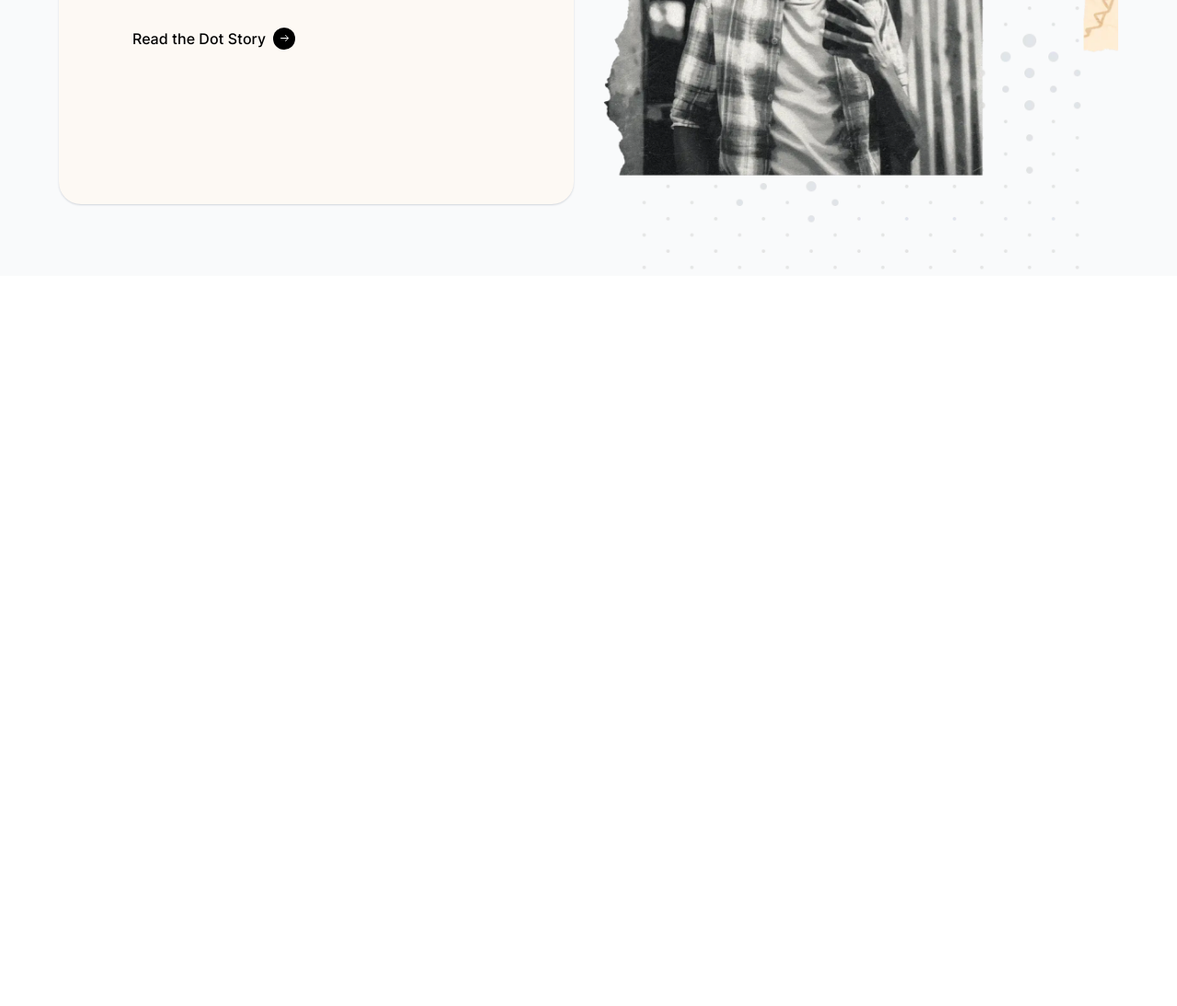
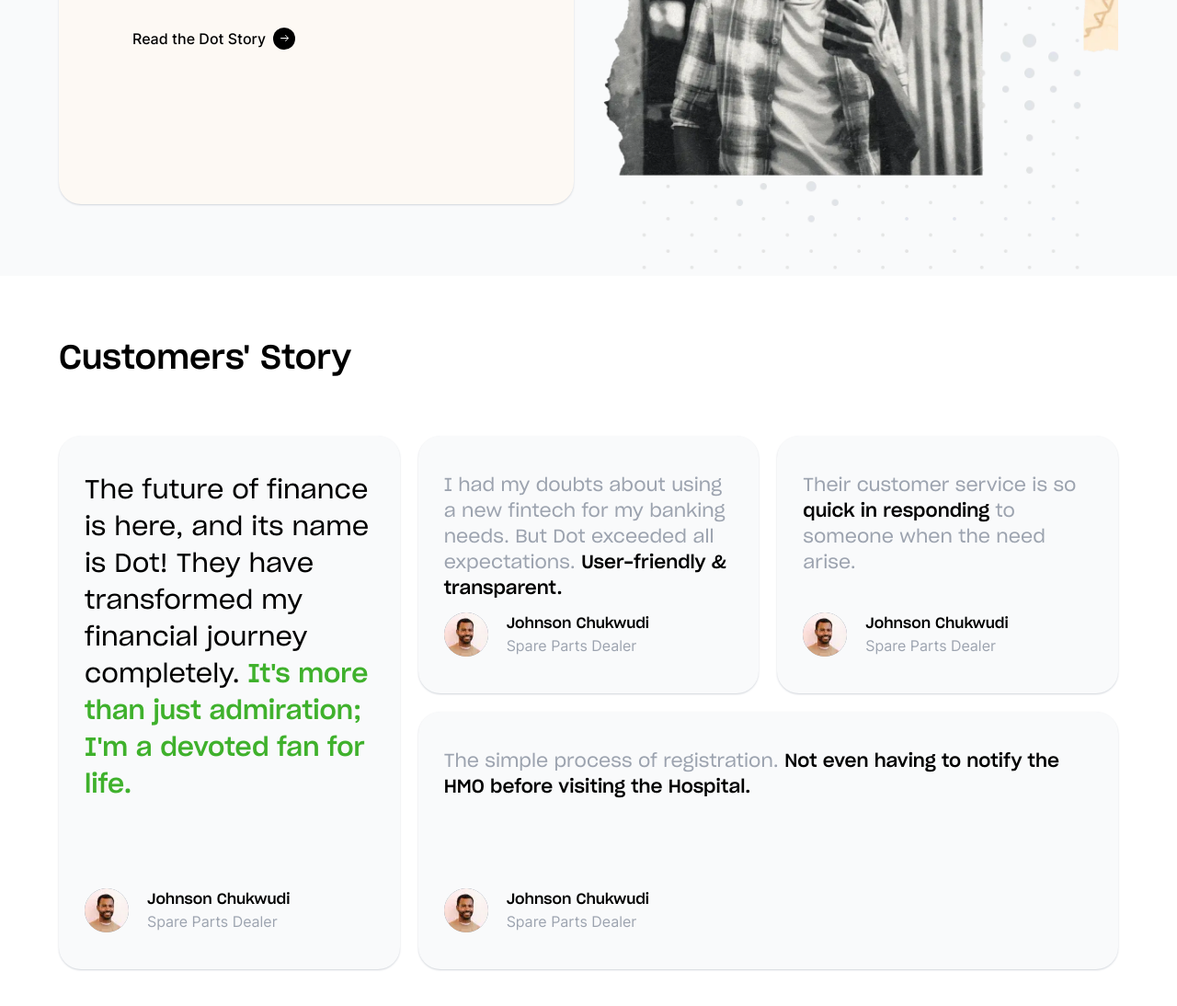
Before and after one commit to professor-12/dot-ai-clone, an Astro site: page / in a window 1280 px wide. Shown: the part 4646-5740 px from the top of the page at 92% size. Before the commit the page ends 4946 px from the top, so only its background shows below. Built offline with nearby package versions, Linux system fonts and the light colour scheme; Astro itself is replaced by a stand-in of ours.

Commit message:
Create ui-design for customer story component

```diff
--- /dev/null
+++ b/src/components/CustomersStory.astro
@@ -0,0 +1,141 @@
+---
+import { Image } from "astro:assets";
+---
+
+<section class="bg-white py-[70px] font-grosek text-black">
+    <div class="contain">
+        <div class="space-y-16">
+            <h1 class="text-4xl font-medium">Customers' Story</h1>
+            <div class="grid md:grid-cols-3 gap-5">
+                <div
+                    class="py-10 px-7 flex flex-col justify-between row-span-2 bg-[#f9fafb] shadow-gray-300 rounded-3xl shadow-sm"
+                >
+                    <p class="text-2xl lg:text-[28px] lg:leading-10">
+                        The future of finance is here, and its name is Dot! They
+                        have transformed my financial journey completely.<span
+                            class="text-[#3fb12c] font-medium"
+                        >
+                            It's more than just admiration; I'm a devoted fan
+                            for life.
+                        </span>
+                    </p>
+                    <div class="flex space-x-5">
+                        <div
+                            class="h-12 shrink-0 w-12 overflow-hidden rounded-full bg-gray-400"
+                        >
+                            <Image
+                                src="/images/profile4.webp"
+                                width={100}
+                                height={100}
+                                alt=""
+                                class="h-full w-full"
+                            />
+                        </div>
+                        <div>
+                            <h2 class="font-medium">Johnson Chukwudi</h2>
+                            <p class="text-gray-400 font-inter text-base">
+                                Spare Parts Dealer
+                            </p>
+                        </div>
+                    </div>
+                </div>
+                <div
+                    class="py-10 px-7 bg-[#f9fafb] min-h-[280px] justify-between flex flex-col shadow-gray-300 rounded-3xl shadow-sm"
+                >
+                    <p class="text-lg xl:text-xl text-gray-400 lg:leading-7">
+                        I had my doubts about using a new fintech for my banking
+                        needs. But Dot exceeded all expectations. <span
+                            class="text-black font-medium"
+                        >
+                            User-friendly & transparent.
+                        </span>
+                    </p>
+                    <div class="flex space-x-5">
+                        <div
+                            class="h-12 shrink-0 w-12 overflow-hidden rounded-full bg-gray-400"
+                        >
+                            <Image
+                                src="/images/profile4.webp"
+                                width={100}
+                                height={100}
+                                alt=""
+                                class="h-full w-full"
+                            />
+                        </div>
+                        <div>
+                            <h2 class="font-medium">Johnson Chukwudi</h2>
+                            <p class="text-gray-400 font-inter text-base">
+                                Spare Parts Dealer
+                            </p>
+                        </div>
+                    </div>
+                </div>
+                <div
+                    class="py-10 px-7 bg-[#f9fafb] flex flex-col justify-between shadow-gray-300 rounded-3xl shadow-sm"
+                >
+                    <p class="text-lg xl:text-xl text-gray-400 lg:leading-7">
+                        Their customer service is so <span class="text-black"
+                            >quick in responding</span
+                        > to someone when the need arise.
+                    </p>
+                    <div class="flex space-x-5">
+                        <div
+                            class="h-12 shrink-0 w-12 overflow-hidden rounded-full bg-gray-400"
+                        >
+                            <Image
+                                src="/images/profile4.webp"
+                                width={100}
+                                height={100}
+                                alt=""
+                                class="h-full w-full"
+                            />
+                        </div>
+                        <div>
+                            <h2 class="font-medium">Johnson Chukwudi</h2>
+                            <p class="text-gray-400 font-inter text-base">
+                                Spare Parts Dealer
+                            </p>
+                        </div>
+                    </div>
+                </div>
+                <div
+                    class="py-10 px-7 col-span-2 bg-[#f9fafb] min-h-[280px] flex flex-col justify-between shadow-gray-300 rounded-3xl shadow-sm"
+                >
+                    <p class="text-lg lg:text-xl text-gray-400 lg:leading-7">
+                        The simple process of registration. <span
+                            class="text-black"
+                        >
+                            Not even having to notify the HMO before visiting
+                            the Hospital.
+                        </span>
+                    </p>
+                    <div class="flex space-x-5">
+                        <div
+                            class="h-12 shrink-0 w-12 overflow-hidden rounded-full bg-gray-400"
+                        >
+                            <Image
+                                src="/images/profile4.webp"
+                                width={100}
+                                height={100}
+                                alt=""
+                                class="h-full w-full"
+                            />
+                        </div>
+                        <div>
+                            <h2 class="font-medium">Johnson Chukwudi</h2>
+                            <p class="text-gray-400 font-inter text-base">
+                                Spare Parts Dealer
+                            </p>
+                        </div>
+                    </div>
+                </div>
+            </div>
+        </div>
+    </div>
+</section>
+
+<style>
+    span {
+        @apply font-medium;
+    }
+</style>
--- a/src/pages/index.astro
+++ b/src/pages/index.astro
@@ -6,6 +6,7 @@ import Hero from "../components/Hero.astro";
 import Stats from "../components/Stats.astro";
 import LearnMore from "../components/LearnMore.astro";
 import Mission from "../components/Mission.astro";
+import CustomersStory from "../components/CustomersStory.astro";
 ---
 
 <!-- <script>
@@ -53,5 +54,6 @@ import Mission from "../components/Mission.astro";
         <Stats />
         <LearnMore />
         <Mission />
+        <CustomersStory />
     </div>
 </Layout>
```
Also changed, not shown: public/images/profile4.webp (added).
